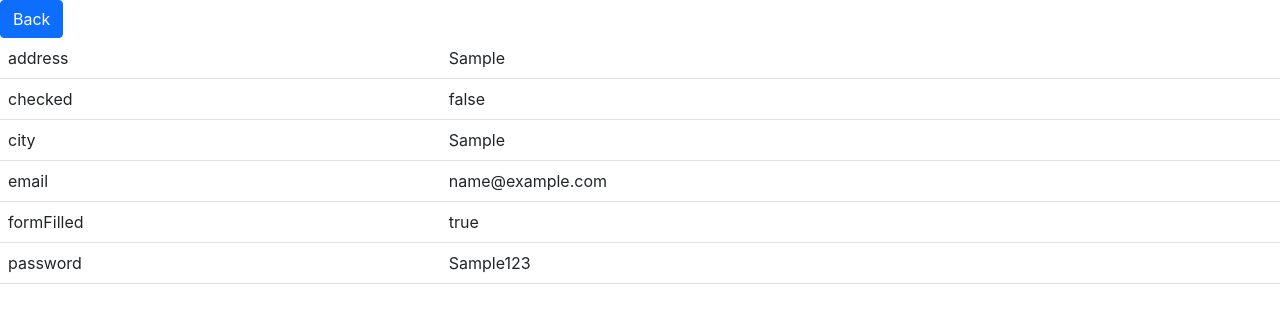
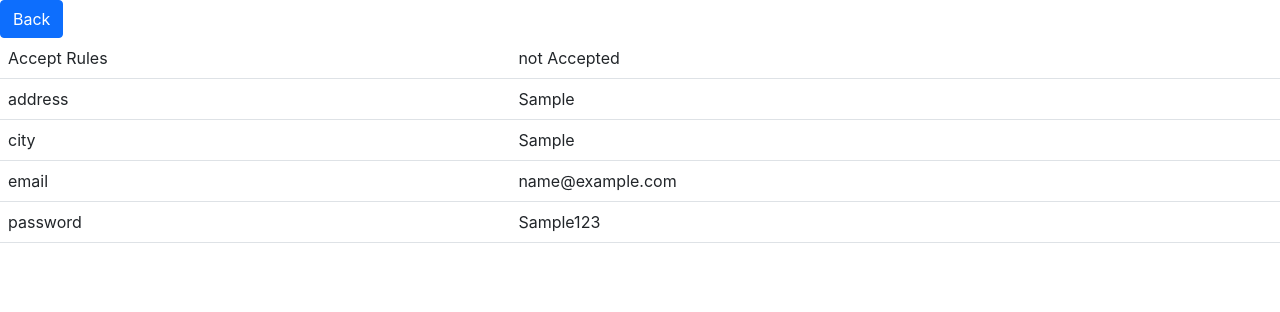
Before and after one commit to Ok-Trygub/react_practice, a React (Create React App) app: page / in a window 1280 px wide. Both pictures are taken after typing "name@example.com", "Sample123", "Sample", "Sample" into the empty fields and a click on the button "Sign in". Shown: the top 312 px of the page. Built offline with nearby package versions, Linux system fonts and the light colour scheme.

Commit message:
fix acceptRules state issue

```diff
--- a/src/components/MyForm.jsx
+++ b/src/components/MyForm.jsx
@@ -10,18 +10,18 @@ class MyForm extends React.Component {
             address: '',
             city: '',
             country: '',
-            checked: 'false',
-            formFilled: 'false'
+            acceptRules: 'not Accepted',
+            formFilled: 'notFilled'
         };
-        console.log(this.state)
     }
 
     backHandler = () => {
-        this.setState(state => ({formFilled: 'false'}));
+        this.setState(state => ({formFilled: 'notFilled'}));
     }
 
     formHandler = () => {
-        this.setState(state => ({formFilled: 'true'}));
+        this.setState(state => ({formFilled: 'filled'}));
+        this.setState(state => ({acceptRules: 'not Accepted'}));
     }
 
     handleChange = (event) => {
@@ -33,11 +33,11 @@ class MyForm extends React.Component {
     }
 
     checkBox = () => {
-        this.setState(state => ({checked: !!!state.checked}));
+        this.setState(state => ({acceptRules: 'accepted'}));
     }
 
     render() {
-        if (this.state.formFilled === 'true') {
+        if (this.state.formFilled === 'filled') {
             const data = Object.entries(this.state);
 
             return (
--- a/src/components/ResultTable.jsx
+++ b/src/components/ResultTable.jsx
@@ -8,9 +8,10 @@ class ResultTable extends React.Component {
             <table className="table">
                 <tbody>
                 {data.sort().map(([key, value], index) => {
+                    if (key === 'formFilled') return null;
                     if (value) return (
                         <tr key={index}>
-                            <td>{key}</td>
+                            <td>{key === 'acceptRules' ? 'Accept Rules' : key}</td>
                             <td>{value}</td>
                         </tr>
                     )
```
